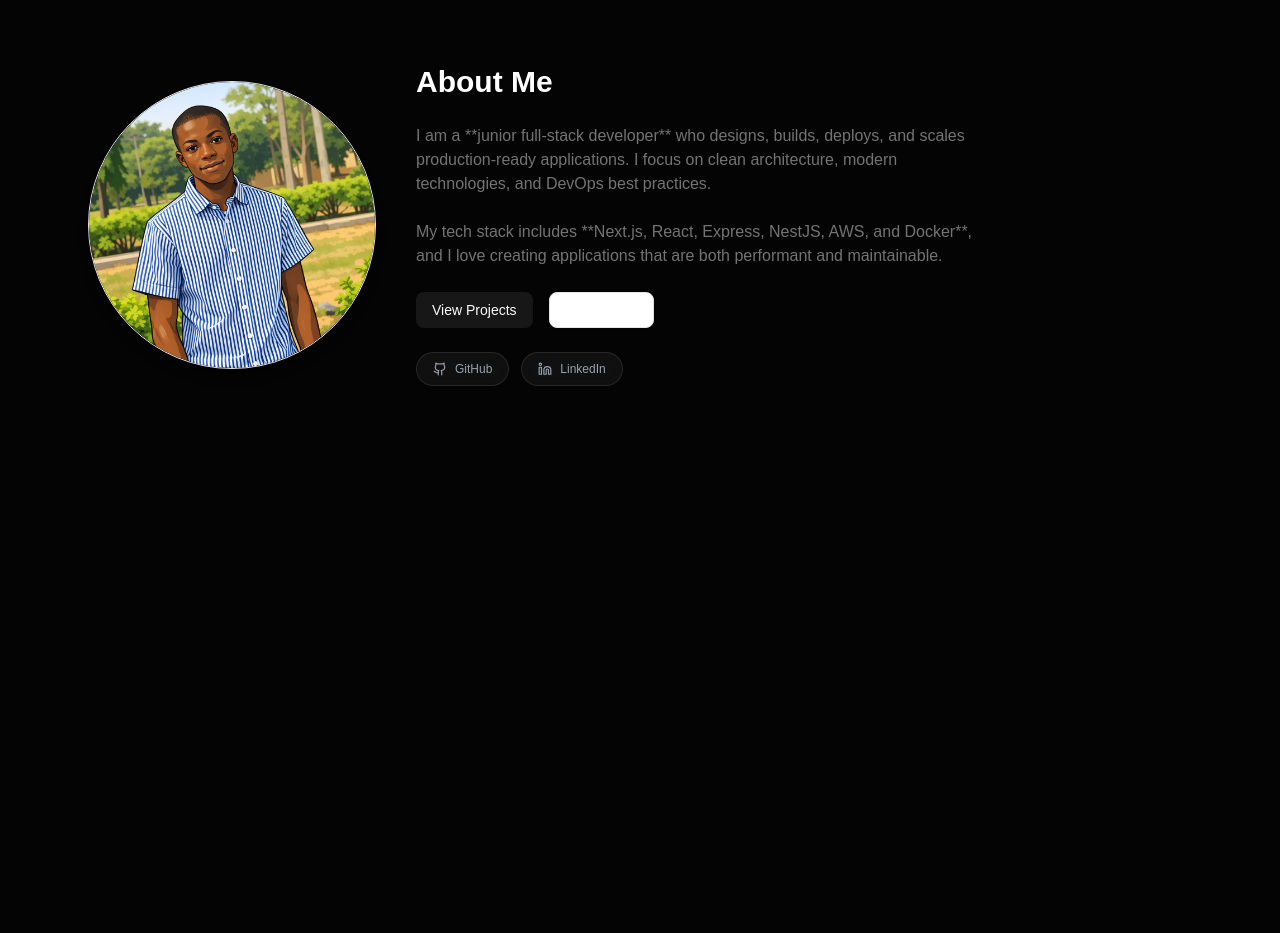
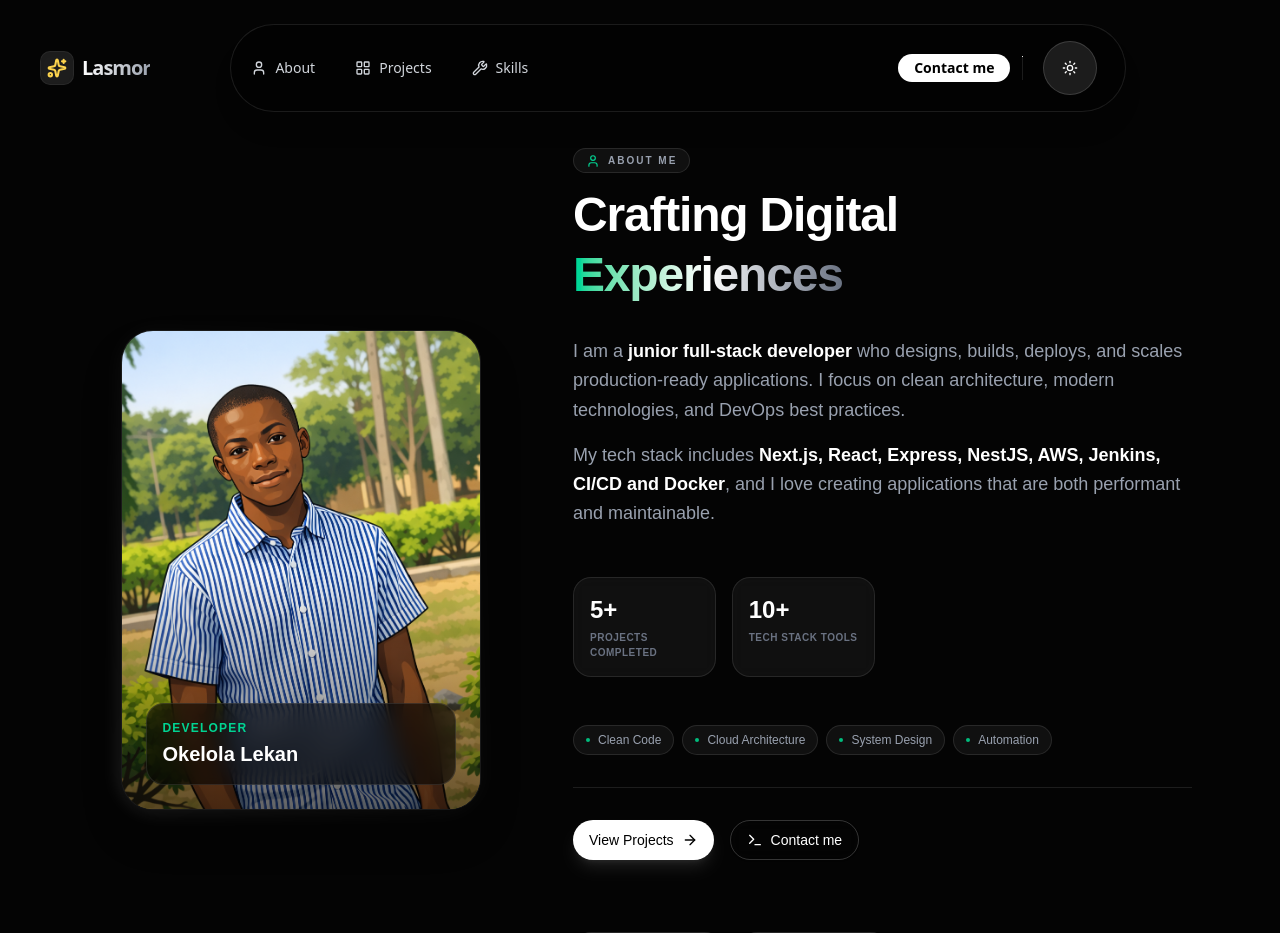
Before and after one commit to lasmor2/My-Portfolio, a Next.js app: page /about in a window 1280 px wide. Shown: the top 933 px of the page. Before the commit the page ends 800 px from the top, so only its background shows below. Built offline with nearby package versions, Linux system fonts and the light colour scheme.

Commit message:
feat: Implement a new About page, including a dedicated section component, social links, and associated data.

```diff
--- a/src/app/about/page.tsx
+++ b/src/app/about/page.tsx
@@ -1,9 +1,24 @@
+import NavBarPage from "@/components/Layout/navBar";
 import AboutSection from "@/components/sections/about";
 
 export default function AboutPage() {
   return (
-    <main className="px-6 py-16 max-w-6xl mx-auto">
-      <AboutSection />
-    </main>
+    <div className="flex flex-col min-h-screen bg-transparent">
+      <NavBarPage />
+
+      <main className="flex-1 pt-24 md:pt-32 pb-20">
+        <div className="max-w-6xl mx-auto px-6">
+          <AboutSection />
+        </div>
+      </main>
+
+      <footer className="py-6 text-center text-xs text-gray-600 border-t border-white/5">
+        <p>
+          © {new Date().getFullYear()}{" "}
+          <span className="text-gray-400 font-medium">Lasmor</span>. All rights
+          reserved.
+        </p>
+      </footer>
+    </div>
   );
 }
--- a/src/components/Layout/social-links.tsx
+++ b/src/components/Layout/social-links.tsx
@@ -1,35 +1,84 @@
 import Link from "next/link";
 import { Github, Linkedin } from "lucide-react";
 
-export function SocialLinks() {
+interface SocialLinksProps {
+  className?: string;
+  variant?: "simple" | "premium";
+}
+
+export function SocialLinks({
+  className = "",
+  variant = "premium",
+}: SocialLinksProps) {
   const links = [
     {
       href: "https://github.com/lasmor2",
       label: "GitHub",
       icon: Github,
       ariaLabel: "GitHub Profile",
+      color: "hover:bg-white/10 hover:text-white",
+      glow: "group-hover:shadow-white/20",
     },
     {
       href: "https://www.linkedin.com/in/lekan-okelola-17b828285/",
       label: "LinkedIn",
       icon: Linkedin,
       ariaLabel: "LinkedIn Profile",
+      color: "hover:bg-blue-500/10 hover:text-blue-400",
+      glow: "group-hover:shadow-blue-500/20",
     },
   ];
 
+  if (variant === "simple") {
+    return (
+      <div className={`flex items-center gap-3 ${className}`}>
+        {links.map(({ href, label, icon: Icon, ariaLabel }) => (
+          <Link
+            key={label}
+            href={href}
+            target="_blank"
+            rel="noopener noreferrer"
+            aria-label={ariaLabel}
+            className="p-2 rounded-full border border-white/10 bg-white/5 text-gray-400 hover:text-white hover:bg-white/10 transition-all hover:scale-110"
+          >
+            <Icon size={16} />
+          </Link>
+        ))}
+      </div>
+    );
+  }
+
   return (
-    <div className="flex items-center gap-3">
-      {links.map(({ href, label, icon: Icon, ariaLabel }) => (
+    <div
+      className={`flex flex-col md:flex-row items-center gap-4 ${className}`}
+    >
+      {links.map(({ href, label, icon: Icon, ariaLabel, color, glow }) => (
         <Link
           key={label}
           href={href}
           target="_blank"
           rel="noopener noreferrer"
           aria-label={ariaLabel}
-          className="group inline-flex items-center gap-2 px-4 py-2 rounded-full border border-white/10 bg-white/5 text-gray-400 hover:text-white hover:bg-white/10 hover:border-white/25 transition-all hover:scale-105 text-xs font-medium backdrop-blur-sm"
+          className={`group relative inline-flex items-center gap-3 px-6 py-3 rounded-2xl border border-white/10 bg-white/5 text-gray-400 transition-all duration-300 hover:scale-[1.02] active:scale-95 shadow-lg ${color} ${glow} backdrop-blur-md overflow-hidden`}
         >
-          <Icon size={14} className="shrink-0" />
-          {label}
+          {/* Subtle background glow effect on hover */}
+          <div className="absolute inset-0 bg-linear-to-tr from-transparent via-white/5 to-transparent opacity-0 group-hover:opacity-100 transition-opacity duration-500" />
+
+          <Icon
+            size={18}
+            className="relative z-10 shrink-0 group-hover:scale-110 transition-transform duration-300"
+          />
+
+          <div className="relative z-10 flex flex-col">
+            <span className="text-[10px] uppercase font-bold tracking-widest opacity-50 group-hover:opacity-100 transition-opacity">
+              Follow on
+            </span>
+            <span className="text-sm font-bold text-white tracking-tight">
+              {label}
+            </span>
+          </div>
+
+          {/* Animated border line? No, let's stick to clean premium look */}
         </Link>
       ))}
     </div>
--- a/src/components/sections/about.tsx
+++ b/src/components/sections/about.tsx
@@ -1,47 +1,146 @@
 import Image from "next/image";
+import Link from "next/link";
 import { Button } from "@/components/ui/button";
 import { SocialLinks } from "@/components/Layout/social-links";
+import { aboutData } from "@/data/about";
+import { ArrowRight, Terminal, User } from "lucide-react";
 
 export default function AboutSection() {
   return (
-    <section className="flex flex-col md:flex-row items-center gap-10">
-      {/* Left: Image */}
-      <div className="relative w-56 h-56 md:w-72 md:h-72 rounded-full overflow-hidden border shadow-lg">
+    <section className="relative w-full py-10 md:py-5 px-4 md:px-0 overflow-visible">
+      {/* Background glow accents */}
+      <div className="absolute -top-24 -left-24 w-96 h-96 bg-white/5 rounded-full blur-3xl pointer-events-none -z-10" />
+      <div className="absolute -bottom-24 -right-24 w-72 h-72 bg-white/3 rounded-full blur-3xl pointer-events-none -z-10" />
+
+      <div className="grid grid-cols-1 lg:grid-cols-12 gap-12 lg:gap-15 items-center">
+        {/* ── Profile Image Column (LG: 5 cols) ── */}
+        <div className="lg:col-span-5 flex justify-center order-1 lg:order-1">
+          <div className="relative group">
+            {/* Outer Glow Ring */}
+            <div className="absolute -inset-1 rounded-[2.5rem] bg-gradient-to-tr from-white/20 via-white/5 to-transparent blur-sm opacity-50 group-hover:opacity-100 transition-opacity duration-500" />
+
+            {/* Main Image Card */}
+            <div className="relative w-70 md:w-90 h-80 md:h-[30rem] rounded-[2rem] overflow-hidden border border-white/10 shadow-2xl bg-black">
               <Image
-          src="/images/my-pix.png" // your cartoon avatar
+                src={aboutData.image}
                 alt="Profile picture"
                 fill
-          className="object-cover"
+                className="object-cover object-top hover:scale-105 transition-transform duration-700"
               />
+              {/* Overlay Gradient */}
+              <div className="absolute inset-0 bg-gradient-to-t from-black/60 via-transparent to-transparent" />
+
+              {/* Name Tag / Badge */}
+              <div className="absolute bottom-6 left-6 right-6 p-4 rounded-2xl bg-black/60 backdrop-blur-md border border-white/10">
+                <p className="text-xs font-semibold uppercase tracking-widest text-emerald-400 mb-1">
+                  Developer
+                </p>
+                <h3 className="text-xl font-bold text-white">Okelola Lekan</h3>
+              </div>
+            </div>
+          </div>
         </div>
 
-      {/* Right: Text Content */}
-      <div className="space-y-6 md:max-w-xl text-center md:text-left">
-        <h2 className="text-3xl font-bold">About Me</h2>
+        {/* ── Content Column (LG: 7 cols) ── */}
+        <div className="lg:col-span-7 flex flex-col gap-8 order-2 lg:order-2">
+          {/* Header */}
+          <div className="flex flex-col gap-3 text-center lg:text-left">
+            <div className="flex items-center gap-2 px-3 py-1 rounded-full border border-white/10 bg-white/5 text-gray-400 w-fit mx-auto lg:mx-0">
+              <User size={14} className="text-emerald-400" />
+              <span className="text-[10px] uppercase font-bold tracking-[0.2em]">
+                {aboutData.title}
+              </span>
+            </div>
+            <h2 className="text-4xl md:text-5xl font-extrabold tracking-tight text-white leading-tight">
+              Crafting Digital <br />
+              <span className="bg-clip-text text-transparent bg-gradient-to-r from-emerald-400 via-white to-gray-500">
+                Experiences
+              </span>
+            </h2>
+          </div>
 
-        <p className="text-muted-foreground">
-          I am a **junior full-stack developer** who designs, builds, deploys,
-          and scales production-ready applications. I focus on clean
-          architecture, modern technologies, and DevOps best practices.
+          {/* Description */}
+          <div className="space-y-4 text-center lg:text-left">
+            {aboutData.description.map((para, idx) => (
+              <p
+                key={idx}
+                className="text-gray-400 text-base md:text-lg leading-relaxed max-w-2xl"
+              >
+                {para.split(/(\*\*.*?\*\*)/).map((part, i) =>
+                  part.startsWith("**") && part.endsWith("**") ? (
+                    <strong key={i} className="text-white font-semibold">
+                      {part.slice(2, -2)}
+                    </strong>
+                  ) : (
+                    part
+                  ),
+                )}
               </p>
+            ))}
+          </div>
 
-        <p className="text-muted-foreground">
-          My tech stack includes **Next.js, React, Express, NestJS, AWS, and
-          Docker**, and I love creating applications that are both performant
-          and maintainable.
+          {/* Stats Grid */}
+          <div className="grid grid-cols-2 md:grid-cols-4 gap-4 py-4">
+            {aboutData.stats.map((stat) => (
+              <div
+                key={stat.label}
+                className="p-4 rounded-2xl bg-white/5 border border-white/10 backdrop-blur-sm text-center lg:text-left"
+              >
+                <p className="text-2xl font-bold text-white mb-1">
+                  {stat.value}
                 </p>
+                <p className="text-[10px] text-gray-500 uppercase tracking-wider font-semibold">
+                  {stat.label}
+                </p>
+              </div>
+            ))}
+          </div>
 
-        <div className="flex justify-center md:justify-start gap-4">
-          <Button asChild size="default">
-            <a href="/projects">View Projects</a>
+          {/* Interests / Tech Pills */}
+          <div className="flex flex-wrap justify-center lg:justify-start gap-2">
+            {aboutData.interests.map((interest) => (
+              <div
+                key={interest}
+                className="flex items-center gap-2 px-3 py-1.5 rounded-full bg-white/5 border border-white/10 text-xs font-medium text-gray-400"
+              >
+                <div className="w-1 h-1 rounded-full bg-emerald-500" />
+                {interest}
+              </div>
+            ))}
+          </div>
+
+          {/* Actions */}
+          <div className="flex flex-col gap-6 pt-8 border-t border-white/10">
+            <div className="flex flex-wrap justify-center lg:justify-start gap-4">
+              <Button
+                asChild
+                size="lg"
+                className="group rounded-full bg-white text-black hover:bg-gray-100 shadow-lg shadow-white/10 transition-all hover:scale-105 active:scale-95"
+              >
+                <Link href="/projects">
+                  View Projects
+                  <ArrowRight className="w-4 h-4 group-hover:translate-x-1 transition-transform" />
+                </Link>
               </Button>
-          <Button asChild size="default" variant="outline">
-            <a href="/contact">Contact Me</a>
+
+              <Button
+                asChild
+                size="lg"
+                variant="outline"
+                className="rounded-full border-white/20 bg-transparent text-white hover:bg-white/5 backdrop-blur-sm transition-all hover:scale-105 active:scale-95"
+              >
+                <Link href="/contact" className="flex items-center gap-2">
+                  <Terminal className="w-4 h-4" />
+                  Contact me
+                </Link>
               </Button>
             </div>
 
-        {/* Social links */}
+            <div className="mt-12 flex flex-col md:flex-row items-center justify-center lg:justify-start gap-4">
               <SocialLinks />
+            </div>
+          </div>
+        </div>
       </div>
     </section>
   );
--- a/src/data/about.ts
+++ b/src/data/about.ts
@@ -1,13 +1,19 @@
 export const aboutData = {
-  bio: "I am a junior full-stack developer building scalable applications...",
-  techStack: [
-    "Next.js",
-    "React",
-    "Express",
-    "NestJS",
-    "AWS",
-    "Docker",
-    "Jenkins",
-    "CI/CD",
+  title: "About Me",
+  subtitle: "Full-Stack Developer & DevOps Enthusiast",
+  description: [
+    "I am a **junior full-stack developer** who designs, builds, deploys, and scales production-ready applications. I focus on clean architecture, modern technologies, and DevOps best practices.",
+    "My tech stack includes **Next.js, React, Express, NestJS, AWS, Jenkins, CI/CD and Docker**, and I love creating applications that are both performant and maintainable.",
+  ],
+  image: "/images/my-pix.png",
+  stats: [
+    { label: "Projects Completed", value: "5+" },
+    { label: "Tech Stack Tools", value: "10+" },
+  ],
+  interests: [
+    "Clean Code",
+    "Cloud Architecture",
+    "System Design",
+    "Automation",
   ],
 };
```
Lines whose indentation alone changed are shown as unchanged.
